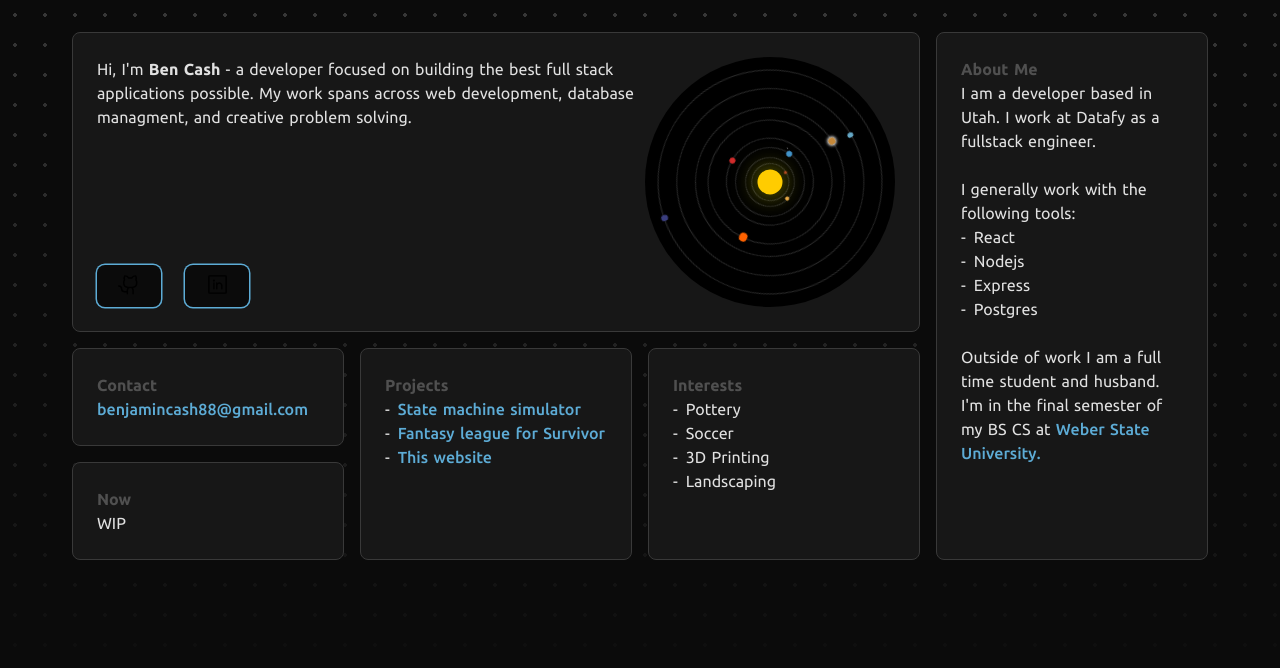
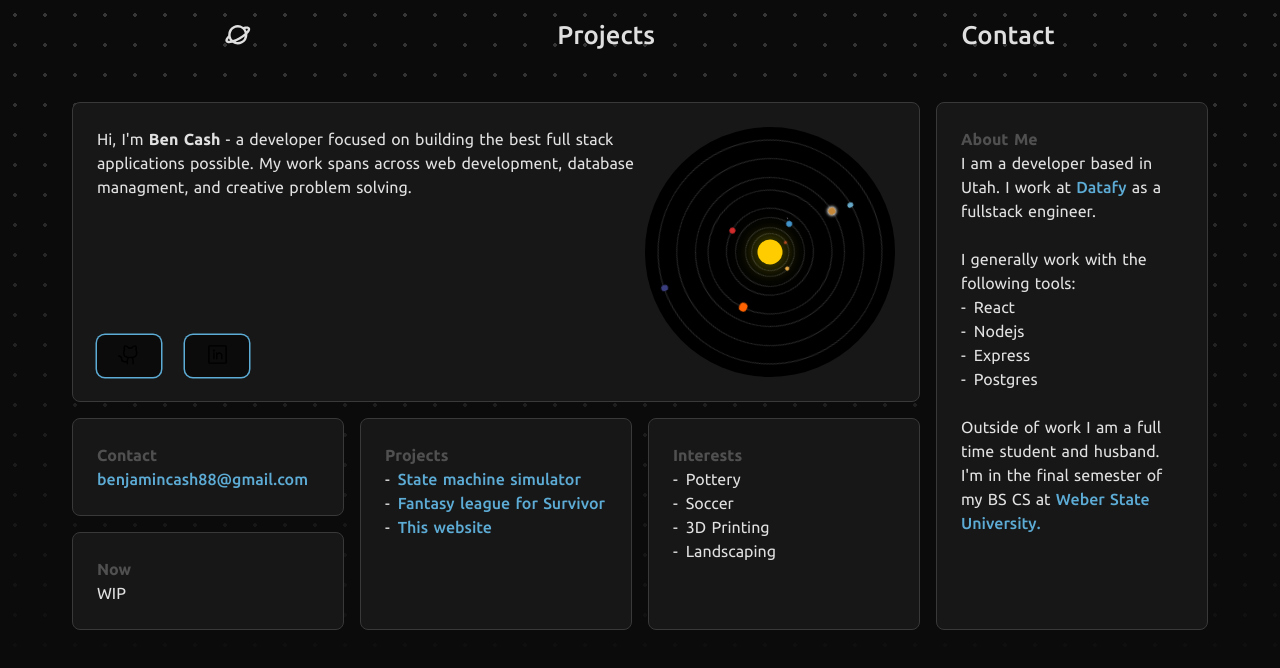
Before and after one commit to bcash8/Portfolio, a React (Vite) app in the folder web/: page / in a window 1280 px wide. Shown: the top 668 px of the page. Built offline with nearby package versions, Linux system fonts and the light colour scheme.

Commit message:
add projects tab

```diff
--- a/web/src/App.tsx
+++ b/web/src/App.tsx
@@ -1,8 +1,10 @@
+import { Header } from "./components/Header/Header";
 import { Router } from "./navigation/Router";
 import { BrowserRouter } from "react-router";
 function App() {
   return (
     <BrowserRouter>
+      <Header />
       <Router />
     </BrowserRouter>
   );
--- /dev/null
+++ b/web/src/components/Header/Header.module.css
@@ -0,0 +1,48 @@
+.header {
+  max-width: 1200px;
+  padding: 1rem 2rem;
+  margin: auto;
+}
+
+.header ul {
+  list-style-type: none;
+  list-style-position: inside;
+  padding: 0;
+
+  display: flex;
+  justify-content: space-around;
+}
+
+.header a {
+  display: flex;
+  align-items: center;
+  justify-content: center;
+  height: 100%;
+  width: 100%;
+  position: relative;
+  font-size: 1.6rem;
+  color: rgba(255, 255, 255, 0.87);
+}
+
+.header a::before {
+  content: "";
+  position: absolute;
+  bottom: -4px;
+  width: 0%;
+  height: 4px;
+  background-color: rgba(255, 255, 255, 0.87);
+  transform: skew(45deg);
+  transition: 0.2s ease-in-out;
+}
+
+.header a:hover::before {
+  width: 100%;
+}
+
+@media (max-width: 600px) {
+  .header a {
+    position: relative;
+    font-size: 1.3rem;
+    color: rgba(255, 255, 255, 0.87);
+  }
+}
--- /dev/null
+++ b/web/src/components/Header/Header.tsx
@@ -0,0 +1,24 @@
+import { Link } from "react-router";
+import styles from "./Header.module.css";
+import { Planet } from "@phosphor-icons/react";
+export function Header() {
+  return (
+    <header className={styles.header}>
+      <nav>
+        <ul>
+          <li>
+            <Link to="">
+              <Planet weight={"bold"} />
+            </Link>
+          </li>
+          <li>
+            <Link to="projects">Projects</Link>
+          </li>
+          <li>
+            <Link to="contact">Contact</Link>
+          </li>
+        </ul>
+      </nav>
+    </header>
+  );
+}
--- a/web/src/components/Overview/About.tsx
+++ b/web/src/components/Overview/About.tsx
@@ -2,7 +2,9 @@ export function About() {
   return (
     <>
       <h2>About Me</h2>
-      <p>I am a developer based in Utah. I work at Datafy as a fullstack engineer.</p>
+      <p>
+        I am a developer based in Utah. I work at <a href="https://www.datafy.com">Datafy</a> as a fullstack engineer.
+      </p>
       <br />
       <p>I generally work with the following tools:</p>
       <ul className="list-hyp">
--- a/web/src/index.css
+++ b/web/src/index.css
@@ -11,7 +11,7 @@
   word-spacing: 0.1rem;
 
   color-scheme: light dark;
-  color: rgba(255, 255, 255, 0.87);
+  color: var(--text);
   background-color: var(--dark-1);
 
   font-synthesis: none;
@@ -19,6 +19,7 @@
   -webkit-font-smoothing: antialiased;
   -moz-osx-font-smoothing: grayscale;
 
+  --text: rgba(255, 255, 255, 0.87);
   --dark-1: #0b0b0b;
   --dark-2: #0e0e0e;
   --dark-3: #141414;
@@ -79,3 +80,18 @@ ul.list-hyp li::before {
   content: "-";
   margin-right: 0.5em;
 }
+
+.panel {
+  background: var(--dark-4);
+  width: 100%;
+  height: 100%;
+  padding: 1.5rem;
+  border-radius: 0.5rem;
+  border: 1px solid var(--border);
+  transition: 0.1s ease-in-out;
+  overflow: hidden;
+}
+
+.panel:hover {
+  border: 1px solid #5dacd6;
+}
--- a/web/src/navigation/Routes.tsx
+++ b/web/src/navigation/Routes.tsx
@@ -1,8 +1,13 @@
 import { Overview } from "../pages/Overview/Overview";
+import { ProjectsPage } from "../pages/Projects/Projects";
 
 export const routes = [
   {
     path: "/",
     element: <Overview />
+  },
+  {
+    path: "/projects",
+    element: <ProjectsPage />
   }
 ];
--- a/web/src/pages/Overview/Overview.module.css
+++ b/web/src/pages/Overview/Overview.module.css
@@ -13,21 +13,6 @@
     "welcome welcome welcome about"
     "contact projects interests about"
     "now projects interests about";
-}
-
-.panel {
-  background: var(--dark-4);
-  width: 100%;
-  height: 100%;
-  padding: 1.5rem;
-  border-radius: 0.5rem;
-  border: 1px solid var(--border);
-  transition: 0.1s ease-in-out;
-  overflow: hidden;
-}
-
-.panel:hover {
-  border: 1px solid #5dacd6;
 }
 
 .welcome {
--- a/web/src/pages/Overview/Overview.tsx
+++ b/web/src/pages/Overview/Overview.tsx
@@ -8,22 +8,22 @@ import { Now } from "../../components/Overview/Now";
 export function Overview() {
   return (
     <main className={styles.layout}>
-      <div className={`${styles.panel} ${styles.welcome}`}>
+      <div className={`panel ${styles.welcome}`}>
         <Welcome />
       </div>
-      <div className={`${styles.panel} ${styles.about}`}>
+      <div className={`panel ${styles.about}`}>
         <About />
       </div>
-      <div className={`${styles.panel} ${styles.contact}`}>
+      <div className={`panel ${styles.contact}`}>
         <Contact />
       </div>
-      <div className={`${styles.panel} ${styles.projects}`}>
+      <div className={`panel ${styles.projects}`}>
         <Projects />
       </div>
-      <div className={`${styles.panel} ${styles.interests}`}>
+      <div className={`panel ${styles.interests}`}>
         <Interests />
       </div>
-      <div className={`${styles.panel} ${styles.now}`}>
+      <div className={`panel ${styles.now}`}>
         <Now />
       </div>
     </main>
--- /dev/null
+++ b/web/src/pages/Projects/Projects.module.css
@@ -0,0 +1,55 @@
+.layout {
+  width: 100%;
+  max-width: 1200px;
+  padding: 2rem;
+  margin: auto;
+}
+
+.layout ul {
+  list-style-type: none;
+  list-style-position: inside;
+  padding: 0;
+  display: grid;
+  grid-template-columns: 1fr 1fr;
+  gap: 2rem;
+}
+
+.project {
+  display: flex;
+  flex-direction: column;
+  justify-content: flex-start;
+  gap: 1rem; /* Add spacing between image and content */
+  aspect-ratio: 1 / 1;
+  color: var(--text);
+}
+
+.project h2 {
+  color: white;
+  font-size: 1.3rem;
+  cursor: pointer;
+}
+
+.imageContainer {
+  height: auto;
+  max-height: 70%;
+  flex-grow: 1;
+
+  display: flex;
+  align-items: center;
+  justify-content: center;
+}
+
+.project img {
+  width: 100%;
+  height: auto;
+  max-height: 100%;
+  object-fit: cover;
+  object-position: top;
+}
+
+/* Medium screens (tablets) */
+@media (max-width: 1023px) {
+  .layout ul {
+    grid-template-columns: 1fr;
+  }
+}
--- /dev/null
+++ b/web/src/pages/Projects/Projects.tsx
@@ -0,0 +1,57 @@
+import styles from "./Projects.module.css";
+import TTScreenshot from "../../assets/projects/TTScreenshot.png";
+import SvelteStateMachineScreenshot from "../../assets/projects/SvelteStateMachineScreenshot.png";
+import { Link } from "react-router";
+import { PersonSimpleRun } from "@phosphor-icons/react";
+export function ProjectsPage() {
+  return (
+    <main className={styles.layout}>
+      <ul>
+        <li>
+          <Link to="tribal-triumph">
+            <div className={`panel ${styles.project}`}>
+              <div className={styles.imageContainer}>
+                <img src={TTScreenshot} alt="Screenshot of Tribal Triumph" />
+              </div>
+              <h2>Tribal Triumph</h2>
+              <p>
+                Tribal Triumph is a fantasy league game for the popular reality show{" "}
+                <a
+                  href="https://www.cbs.com/shows/survivor/"
+                  onClick={(e) => e.stopPropagation()}
+                  target="_blank"
+                  rel="noopener noreferrer"
+                >
+                  Survivor
+                </a>
+                .
+              </p>
+            </div>
+          </Link>
+        </li>
+        <li>
+          <Link to="svelte-state-machine">
+            <div className={`panel ${styles.project}`}>
+              <div className={styles.imageContainer}>
+                <img src={SvelteStateMachineScreenshot} alt="Screenshot of Svelte State Machine" />
+              </div>
+              <h2>Svelte State Machine</h2>
+              <p>A state machine simulator built with Svelte.</p>
+            </div>
+          </Link>
+        </li>
+        <li>
+          <Link to="lax-stats">
+            <div className={`panel ${styles.project}`}>
+              <div className={styles.imageContainer}>
+                <PersonSimpleRun size={160} />
+              </div>
+              <h2>Lax Stats (WIP)</h2>
+              <p>A stat keeping app for womens lacrosse.</p>
+            </div>
+          </Link>
+        </li>
+      </ul>
+    </main>
+  );
+}
```
Also changed, not shown: web/src/assets/projects/SvelteStateMachineScreenshot.png (added), web/src/assets/projects/TTScreenshot.png (added).
